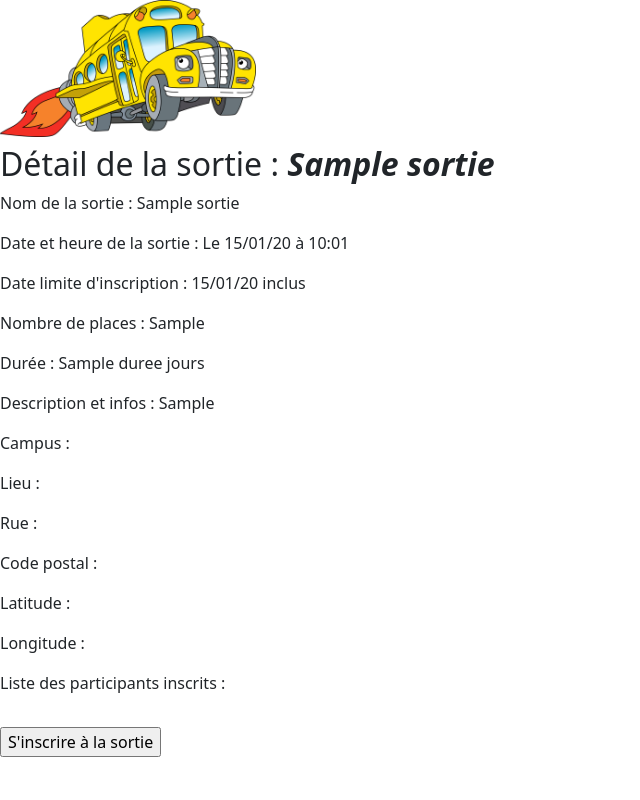
After one commit to N-Haddam/Projet-ENI-Sorties, a Symfony app: template templates/sortie/afficherSortie.html.twig in a window 1280 px wide. The commit adds this page. Shown: the whole page, without its empty margins (0-640 px from the left). Run offline with Twig, Linux system fonts and the light colour scheme; the template is opened without the code that fills it: most values are stand-ins (such as "Sample title", 1, 10 or a date in 2020); some libraries are stand-ins or nearby versions.

Commit message:
Commit branche 1060 mi-parcours

```diff
--- a/templates/inc/_nav.html.twig
+++ b/templates/inc/_nav.html.twig
@@ -4,13 +4,14 @@
 
             {% if is_granted("ROLE_ADMIN") %}
 
-                {#                <a href="{{ path('app_villes') }}" title="villes">Villes</a>#}
-                {#                <a href="{{ path('app_campus') }}" title="campus">Campus</a>#}
+                                <a href="#" title="villes">Villes</a>
+                                <a href="#" title="campus">Campus</a>
 
             {% endif %}
 
+            <a href="{{ path('detail_sortie', {'i':1}) }}" title="Sortie test">SortieTest</a> {# //todo delete this line #}
             <a href="{{ path('app_main') }}" title="Accueil">Accueil</a>
-            {#<li><a href="{{ path('app_profile') }}" title="Test">Mon profil</a></li>#}
+            <a href="{{ path('app_participant_profil', {'i':app.user.getId}) }}" title="Test">Mon profil</a>
             <a href="{{ path('app_logout') }}" title="Logout">Se déconnecter</a>
 
             {% endif %}
--- /dev/null
+++ b/templates/sortie/afficherSortie.html.twig
@@ -0,0 +1,34 @@
+{% extends 'base.html.twig' %}
+
+{% block title %}Details sortie | {{ parent() }}{% endblock %}
+
+{% block body %}
+
+    <h2>Détail de la sortie : <b><i>{{ sortie.nom }}</i></b> </h2>
+
+        <p>Nom de la sortie : {{ sortie.nom }}</p>
+        <p>Date et heure de la sortie : Le {{ sortie.dateHeureDebut | date ("d/m/y") }} à {{ sortie.dateHeureDebut | date ("H:m") }}</p>
+        <p>Date limite d'inscription : {{ sortie.dateLimiteInscription |date("d/m/y") }} inclus</p>
+        <p>Nombre de places : {{ nbPlaces }}</p>
+        <p>Durée : {{ sortie.duree }} jours</p>
+        <p>Description et infos : {{ sortie.infosSortie }}</p>
+
+        <p>Campus : </p>
+        <p>Lieu : </p>
+        <p>Rue : </p>
+        <p>Code postal :</p>
+
+        <p>Latitude : </p> {# todo condition in >0 N else S #}
+        <p>Longitude : </p> {# todo condition in >0 E else W #}
+
+        <p>Liste des participants inscrits : </p>
+        <table class="table table-striped">
+
+        </table>
+
+        <form>
+            <input type="submit" value="S'inscrire à la sortie"> {# TODO le bonton est clickable si nbPlaces >0 #}
+        </form>
+
+
+{% endblock %}
```
Also changed, not shown: src/Controller/SortieController.php (added, +37 -0 lines), src/Repository/SortieRepository.php (+23 -0 lines).
